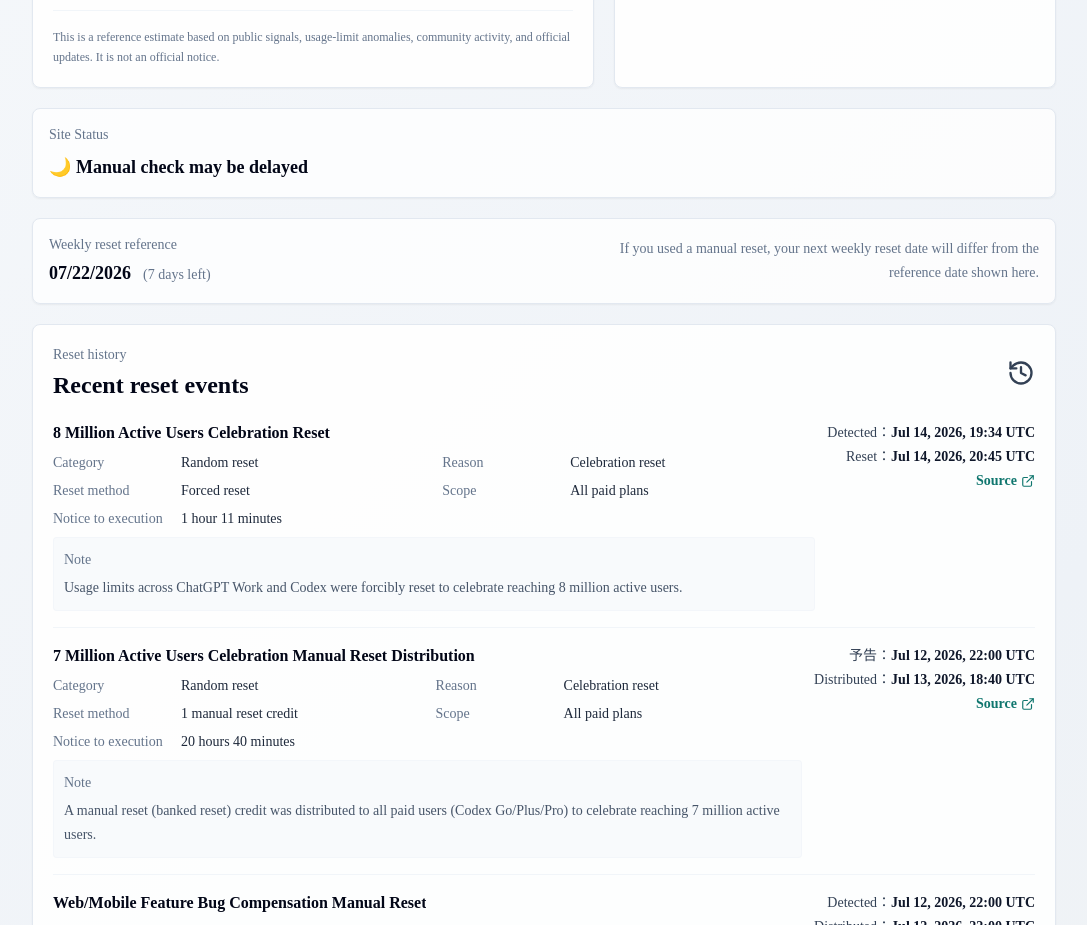
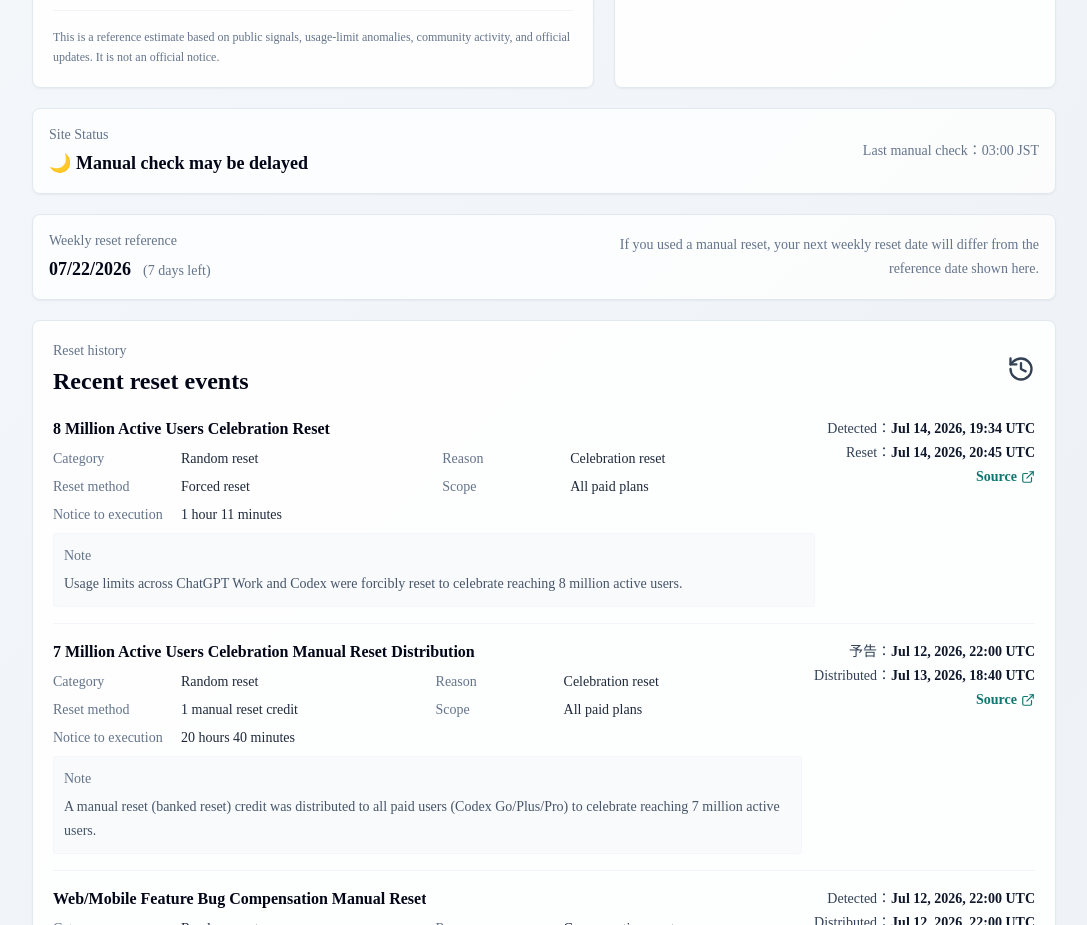
Before and after one commit to gussuri/codex-reset-observatory, a Next.js app: page /en in a window 1280 px wide. Shown: the part 1000-1925 px from the top of the page, without its empty margins (96-1183 px from the left). Built offline with nearby package versions, Linux system fonts and the light colour scheme; no server answers.

Commit message:
feat(status): add last manual check timestamp inside site status card

```diff
--- a/components/RadarDashboard.tsx
+++ b/components/RadarDashboard.tsx
@@ -302,15 +302,20 @@ export function RadarDashboard({
         </section>
 
         <section className="rounded-lg border border-slate-200 bg-white/80 p-4 text-slate-700 shadow-sm">
-          <div className="flex flex-col gap-1">
+          <div className="flex flex-col gap-3 sm:flex-row sm:items-center sm:justify-between">
+            <div>
               <p className="text-sm font-medium text-slate-500">
                 {translateUI("siteStatus", locale)}
               </p>
               <h2 className="mt-1 text-lg font-semibold text-slate-950 select-none">
-              {MANUAL_REVIEW_STATUS === "available"
+                {MANUAL_REVIEW_STATUS.status === "available"
                   ? translateUI("manualReviewAvailable", locale)
                   : translateUI("manualReviewDelayed", locale)}
               </h2>
+            </div>
+            <p className="text-sm leading-6 sm:max-w-md sm:text-right text-slate-500 select-none">
+              {translateUI("lastCheckedLabel", locale)}：{MANUAL_REVIEW_STATUS.lastCheckedAt}
+            </p>
           </div>
         </section>
 
--- a/data/manualReviewStatus.ts
+++ b/data/manualReviewStatus.ts
@@ -1,3 +1,11 @@
 export type ManualReviewStatusType = "available" | "delayed";
 
-export const MANUAL_REVIEW_STATUS: ManualReviewStatusType = "delayed";
+export interface ManualReviewStatus {
+  status: ManualReviewStatusType;
+  lastCheckedAt: string;
+}
+
+export const MANUAL_REVIEW_STATUS: ManualReviewStatus = {
+  status: "delayed",
+  lastCheckedAt: "03:00 JST",
+};
--- a/lib/radar/i18n.ts
+++ b/lib/radar/i18n.ts
@@ -20,6 +20,11 @@ export const UI_TRANSLATIONS: Record<string, Record<Locale, string>> = {
     ja: "🌙 手動確認が遅れる場合があります",
     en: "🌙 Manual check may be delayed",
     zh: "🌙 手动确认可能会有所延迟",
+  },
+  lastCheckedLabel: {
+    ja: "最終手動確認",
+    en: "Last manual check",
+    zh: "最终手动确认",
   },
   subTitle: {
     ja: "Codex制限解除・使用量リセット情報",
```
Lines whose indentation alone changed are shown as unchanged.
